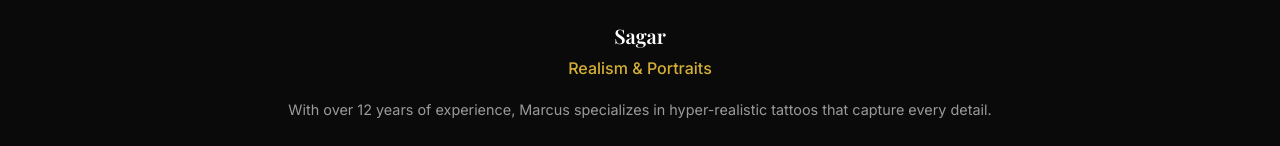
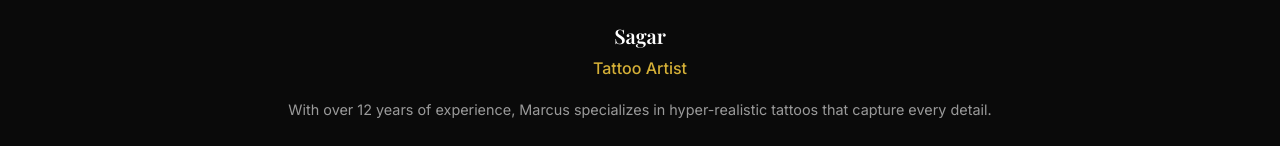
Before and after one commit to priyankakadam05/SM-Tattoo-Studio, a plain HTML site: page about.html in a window 1280 px wide. Shown: the part 3938-4084 px from the top of the page. Drawn offline with nearby package versions, Linux system fonts and the light colour scheme.

Commit message:
Updated files

```diff
--- a/about.html
+++ b/about.html
@@ -175,7 +175,7 @@
                             <img src="WhatsApp Image 2025-10-29 at 11.10.31_d3324986.jpg" alt="Marcus Chen - Realism & Portraits" loading="lazy">
                         </div>
                         <h3 class="artist-name">Sagar</h3>
-                        <p class="artist-specialty">Realism & Portraits</p>
+                        <p class="artist-specialty">Tattoo Artist</p>
                         <p class="artist-bio">With over 12 years of experience, Marcus specializes in hyper-realistic tattoos that capture every detail.</p>
                     </div>
                 </div>
```
